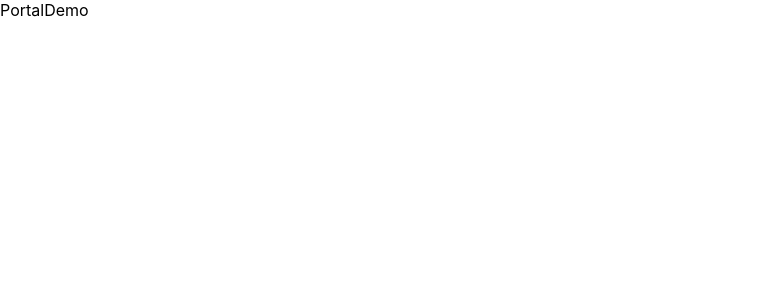
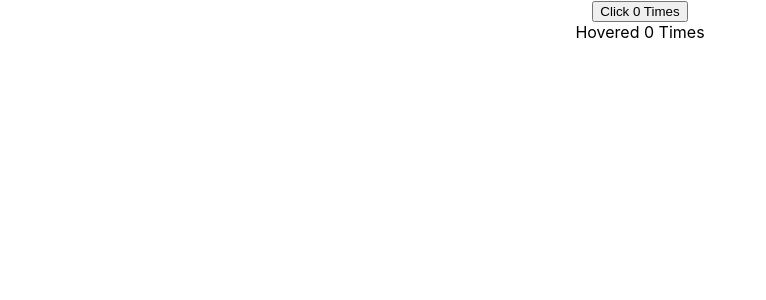
Before and after one commit to sanjaydambal/basics_react, a React (Create React App) app: page / in a window 1280 px wide. Shown: the top 300 px of the page, without its empty margins (0-766 px from the left). Built offline with nearby package versions, Linux system fonts and the light colour scheme.

Commit message:
Error Boundary,Higherorder

```diff
--- a/src/App.js
+++ b/src/App.js
@@ -1,7 +1,11 @@
 import React from 'react';
 // import logo from './logo.svg';
 import './App.css';
-import PortalDemo from './Components/PortalDemo';
+// import PortalDemo from './Components/PortalDemo';
+// import Hero from './Components/Hero';
+// import ErrorBoundary from './Components/ErrorBoundary';
+import ClickCounter from './Components/ClickCounter';
+import HoverCounter from './Components/HoverCounter';
 // import FocusInput from './Components/FocusInput';
 // import FRParentInput from './Components/FRParentInput';
 // import UserlLog from './Components/UserlLog';
@@ -46,7 +50,18 @@ function App() {
       {/* <Refs/> */}
       {/* <FocusInput/> */}
       {/* <FRParentInput/> */}
-      <PortalDemo/>
+      {/* <PortalDemo/> */}
+      {/* <ErrorBoundary>
+      <Hero heroname={"SpiderMan"}/>
+      </ErrorBoundary>
+      <ErrorBoundary>
+      <Hero heroname={"Iron-Man"}/>
+      </ErrorBoundary>
+      <ErrorBoundary>
+      <Hero heroname={"Thanos"}/>
+      </ErrorBoundary> */}
+      <ClickCounter/>
+      <HoverCounter/>
     </div>
   );
 }
--- /dev/null
+++ b/src/Components/ClickCounter.js
@@ -0,0 +1,22 @@
+import React, { Component } from 'react'
+
+ class ClickCounter extends Component {
+    constructor(props) {
+      super(props)
+
+      this.state = {
+         count:0
+      }
+    }
+incrementCount = () => {
+    this.setState (prevState => {
+        return {count:prevState.count+1}
+    })
+}
+  render() {
+    const {count} = this.state
+    return <button onClick={this.incrementCount}>Click {count} Times</button>
+       }
+}
+
+export default ClickCounter
--- /dev/null
+++ b/src/Components/ErrorBoundary.js
@@ -0,0 +1,26 @@
+import React, { Component } from 'react'
+
+ class ErrorBoundary extends Component {
+    constructor(props) {
+      super(props)
+
+      this.state = {
+         hasError:false
+      }
+    }
+    static getDerivedStateFromError(error){
+        return {
+            hasError:true
+        }
+    }
+  render() {
+   if(this.state.hasError){
+    return <h1>World Will End</h1>
+   }
+   else{
+    return this.props.children
+   }
+  }
+}
+
+export default ErrorBoundary
--- /dev/null
+++ b/src/Components/Hero.js
@@ -0,0 +1,12 @@
+import React from 'react'
+
+function Hero({heroname}) {
+    if(heroname==="Thanos"){
+        throw new Error ("Something is wrong")
+    }
+  return (
+    <div>{heroname}</div>
+  )
+}
+
+export default Hero
--- /dev/null
+++ b/src/Components/HoverCounter.js
@@ -0,0 +1,25 @@
+import React, { Component } from 'react'
+
+ class HoverCounter extends Component {
+    constructor(props) {
+      super(props)
+
+      this.state = {
+         count:0
+      }
+    }
+    incrmentcount = () => {
+        this.setState(prevState => {
+            return {count : prevState.count+1}
+        })
+    }
+  render() {
+    const {count} = this.state
+    return (
+
+      <div onMouseOver={this.incrmentcount}>Hovered {count} Times</div>
+    )
+  }
+}
+
+export default HoverCounter
```
